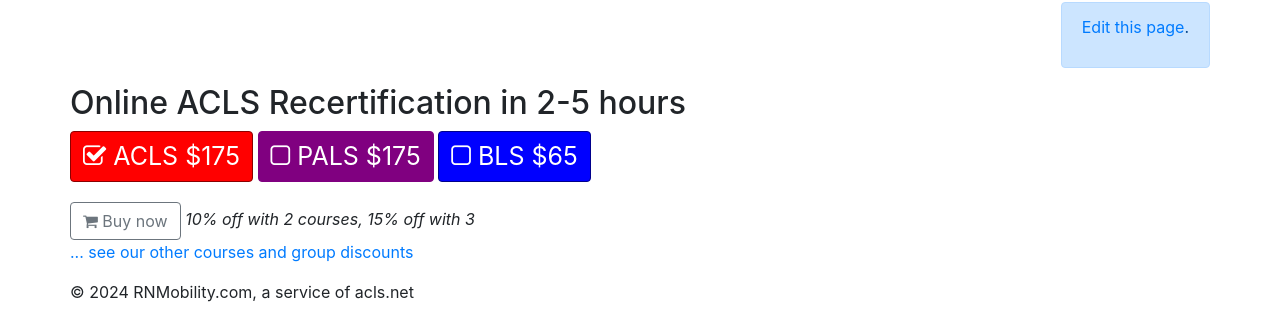
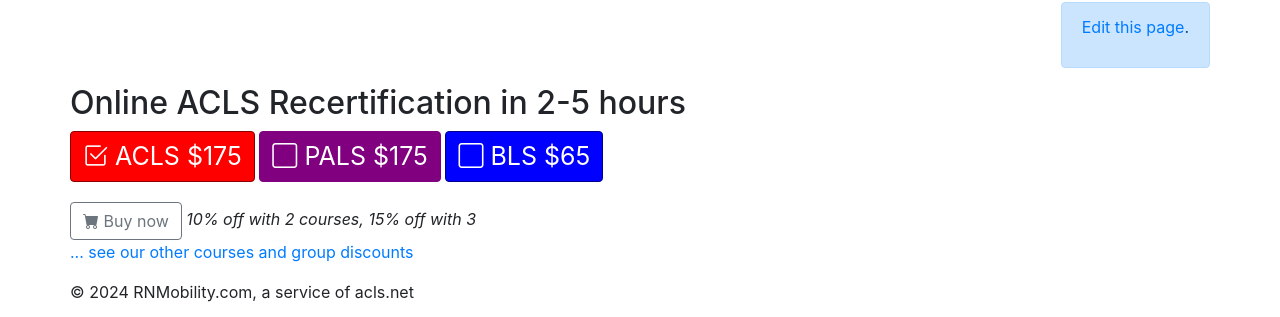
Before and after one commit to codiini/rnmobility.com, a Jekyll site: the page built from source/index.html, in a window 1280 px wide. Shown: the part 1964-2281 px from the top of the page. Built offline with Jekyll 4.4.1, drawn with Linux system fonts in a browser that asks for light colours.

Commit message:
rnmobility.com bootstrap icon's CDN is updated.This PR is made for #6890.

```diff
--- a/source/_includes/footer.html
+++ b/source/_includes/footer.html
@@ -6,20 +6,20 @@
           <input name="source_website" type="hidden" value="{{site.url | remove:'https://'}}{{page.url}}" />
           <p>
             <button type="button" class="btn btn-primary mb-1 course" id="prechecked" style="font-size:25px; background:red; border-color:darkred" data-course="2">
-              <i class="fa fa-check-square-o"></i>
+              <i class="bi bi-check2-square"></i>
               ACLS <span class="tex-muted">$175</span>
             </button>
             <button type="button" class="btn btn-primary mb-1 course" style="font-size:25px; background:purple; border-color:purple" data-course="4">
-              <i class="fa fa-square-o"></i>
+              <i class="bi bi-square"></i>
               PALS <span class="tex-muted">$175</span>
             </button>
             <button type="button" class="btn btn-primary mb-1 course" style="font-size:25px; background:blue; border-color:darkblue" data-course="6">
-              <i class="fa fa-square-o"></i>
+              <i class="bi bi-square"></i>
               BLS <span class="tex-muted">$65</span>
             </button>
           </p>
           <div class="w-100">
-            <button id="buynow" type="submit" class="btn btn-outline-secondary"><i class="fa fa-shopping-cart"></i> Buy now</button> <em>10% off with 2 courses, 15% off with 3</em>
+            <button id="buynow" type="submit" class="btn btn-outline-secondary"><i class="bi bi-cart-fill"></i> Buy now</button> <em>10% off with 2 courses, 15% off with 3</em>
           </div>
           <p>
             <a href="https://www.acls.net/signup.php">... see our other courses and group discounts</a>
--- a/source/_includes/head.html
+++ b/source/_includes/head.html
@@ -7,7 +7,7 @@
   <link rel="icon" href="favicon.ico" type="image/x-icon" />
   <!-- CSS -->
   <link rel="stylesheet" href="https://stackpath.bootstrapcdn.com/bootstrap/4.5.0/css/bootstrap.min.css" integrity="sha384-9aIt2nRpC12Uk9gS9baDl411NQApFmC26EwAOH8WgZl5MYYxFfc+NcPb1dKGj7Sk" crossorigin="anonymous">
-  <link href="https://maxcdn.bootstrapcdn.com/font-awesome/4.7.0/css/font-awesome.min.css" rel="stylesheet" integrity="sha384-wvfXpqpZZVQGK6TAh5PVlGOfQNHSoD2xbE+QkPxCAFlNEevoEH3Sl0sibVcOQVnN" crossorigin="anonymous">
+  <link rel="stylesheet" href="https://cdn.jsdelivr.net/npm/bootstrap-icons@1.11.3/font/bootstrap-icons.min.css" integrity="sha256-9kPW/n5nn53j4WMRYAxe9c1rCY96Oogo/MKSVdKzPmI=" crossorigin="anonymous">
   <style>
 
   #jumbotron{background:#AFEAC9};
```
